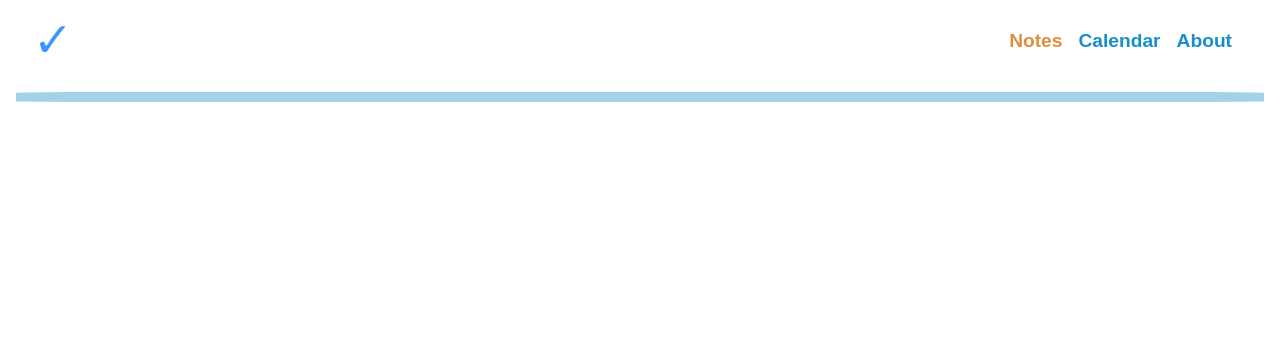
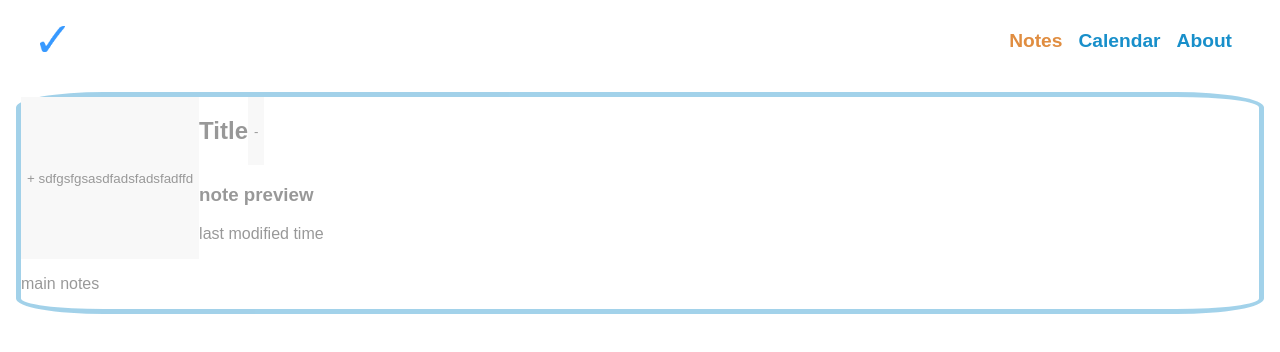
Before and after one commit to chelsiatong/Check-It, a React (Create React App) app: page /notes in a window 1280 px wide. Shown: the top 352 px of the page. Built offline with nearby package versions, Linux system fonts and the light colour scheme.

Commit message:
started react notes

```diff
--- a/src/components/mainnotes/mainnotes.js
+++ b/src/components/mainnotes/mainnotes.js
@@ -0,0 +1,11 @@
+import './mainnotes.scss';
+
+
+function MainNotes() {
+    return (
+        <p>main notes</p>
+    )
+
+}
+
+export default MainNotes;
--- a/src/components/notes/notes.js
+++ b/src/components/notes/notes.js
@@ -6,8 +6,8 @@ function Notes() {
     return (
         <section className="notes" >
             <div>
-                {/* <SideNotes /> */}
-                {/* <MainNotes/> */}
+                <SideNotes />
+                <MainNotes />
             </div>
 
         </section>
--- a/src/components/sidenotes/sidenotes.js
+++ b/src/components/sidenotes/sidenotes.js
@@ -2,7 +2,25 @@ import './sidenotes.scss';
 
 
 function SideNotes() {
+    return (
+        <section className="side-notes">
+            <div className="side-notes__header">
+                <button className="side-notes__add" >+ sdfgsfgsasdfadsfadsfadffd</button>
+                <div className="side-notes__notes" >
+                    <div className="side-notes__note" >
+                        <div className="side-notes__title">
+                            <h2>Title</h2>
+                            <button className="side-notes__delete" >-</button>
+                        </div>
+                        <h3>note preview</h3>
+                        <p className="side-notes__time">last modified time</p>
+                    </div>
+                </div>
+            </div>
 
+        </section>
+
+    )
 
 }
 
--- a/src/components/sidenotes/sidenotes.scss
+++ b/src/components/sidenotes/sidenotes.scss
@@ -0,0 +1,15 @@
+@use '../../styles/partials/global';
+@use '../../styles/partials/mixins';
+@use '../../styles/partials/variables';
+
+.side-notes {
+
+    &__header {
+        display: flex;
+
+    }
+
+    &__title {
+        display: flex;
+    }
+}
```
